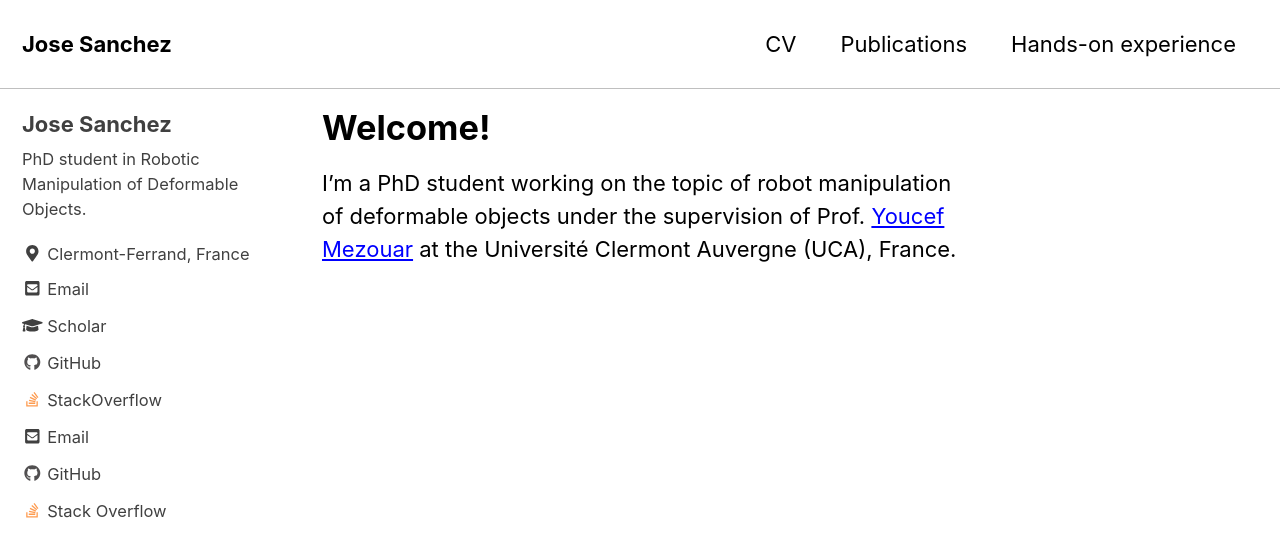
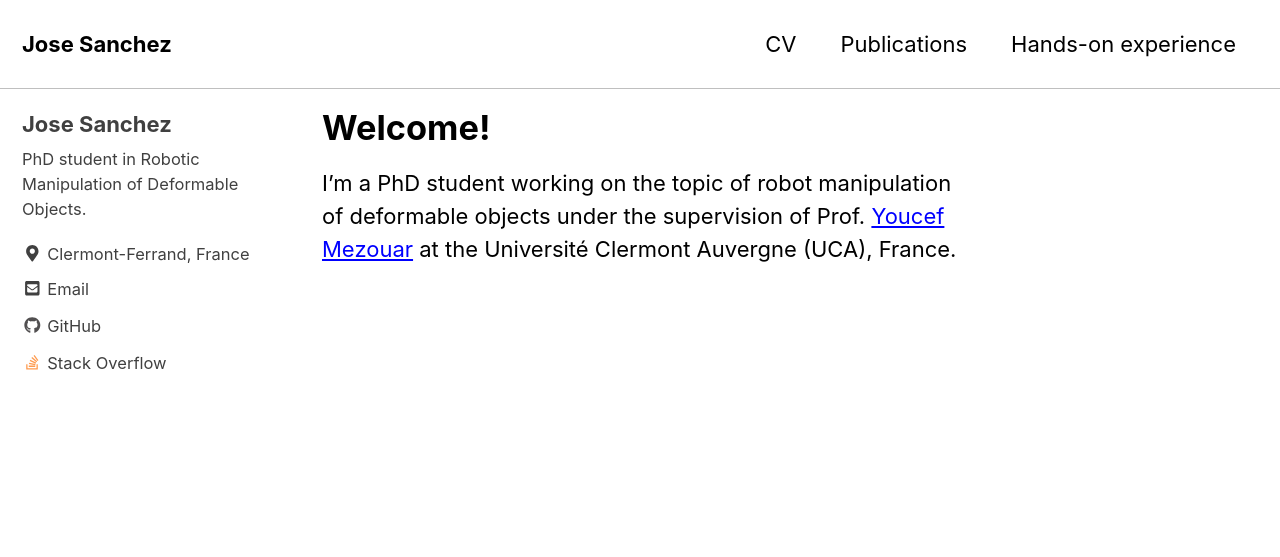
Before and after one commit to jsanch2s/jsanch2s.github.io, a Jekyll site: the page built from _pages/about.md, in a window 1280 px wide and 900 px high. Shown: the top 557 px of the window. Built offline with Jekyll 4.4.1, drawn with Linux system fonts in a browser that asks for light colours; cached includes are drawn as plain includes; nearby versions of some CDN libraries; our own code applies the rules of GitHub Pages for plain Markdown files.

Commit message:
Update links in author info

```diff
--- a/_config.yml
+++ b/_config.yml
@@ -109,20 +109,6 @@ author:
   googlescholar    : "https://scholar.google.com/citations?user=ubB7qwgAAAAJ&hl=en"
   github           : "https://github.com/jsanch2s"
   stackoverflow    : "https://stackoverflow.com/users/4788274/jos%c3%a9-s%c3%a1nchez?tab=profile"
-
-  links:
-    - label: "Email"
-      icon: "fas fa-fw fa-envelope-square"
-      url: mailto:jose.sanchez.loza@gmail.com
-    - label: "Scholar"
-      icon: "fas fa-graduation-cap"
-      url: "https://scholar.google.com/citations?user=ubB7qwgAAAAJ&hl=en"
-    - label: "GitHub"
-      icon: "fab fa-fw fa-github"
-      url: "https://github.com/jsanch2s"
-    - label: "StackOverflow"
-      icon: "fab fa-fw fa-stack-overflow "
-      url: "https://stackoverflow.com/users/4788274/jos%c3%a9-s%c3%a1nchez?tab=profile"
 
 # Site Footer
 footer:
```
